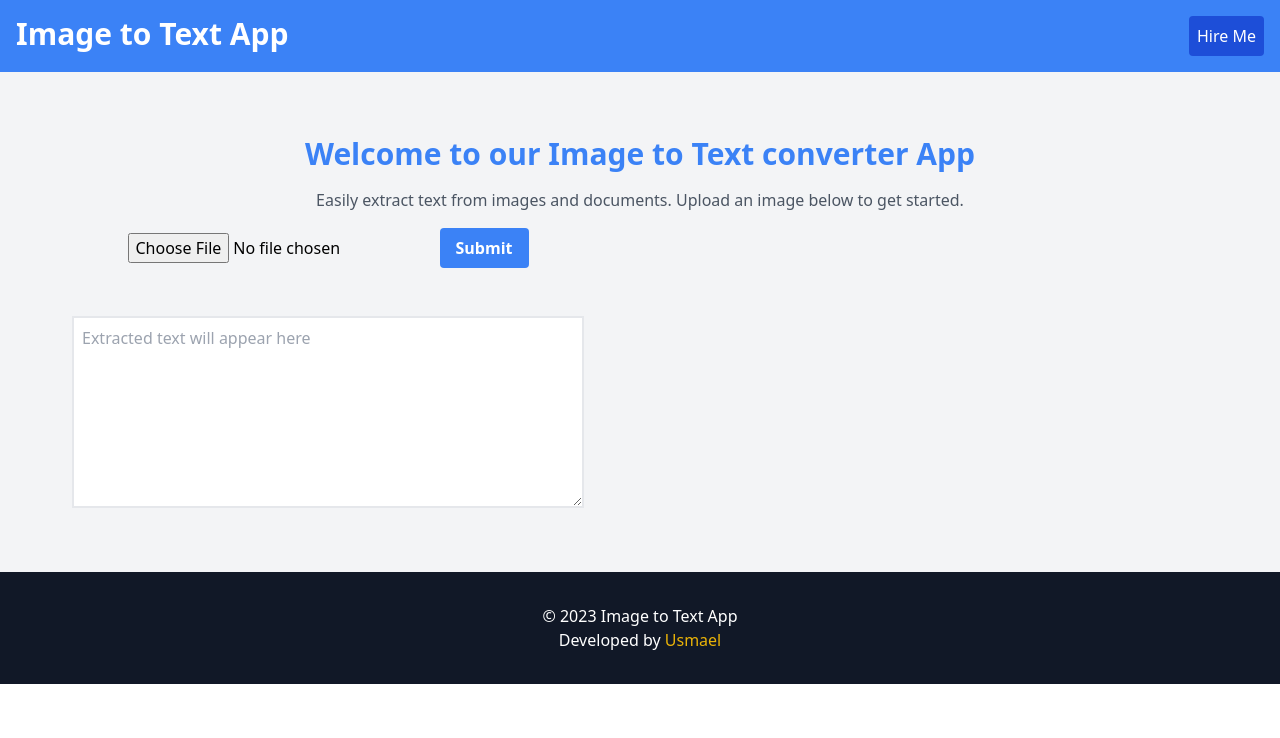
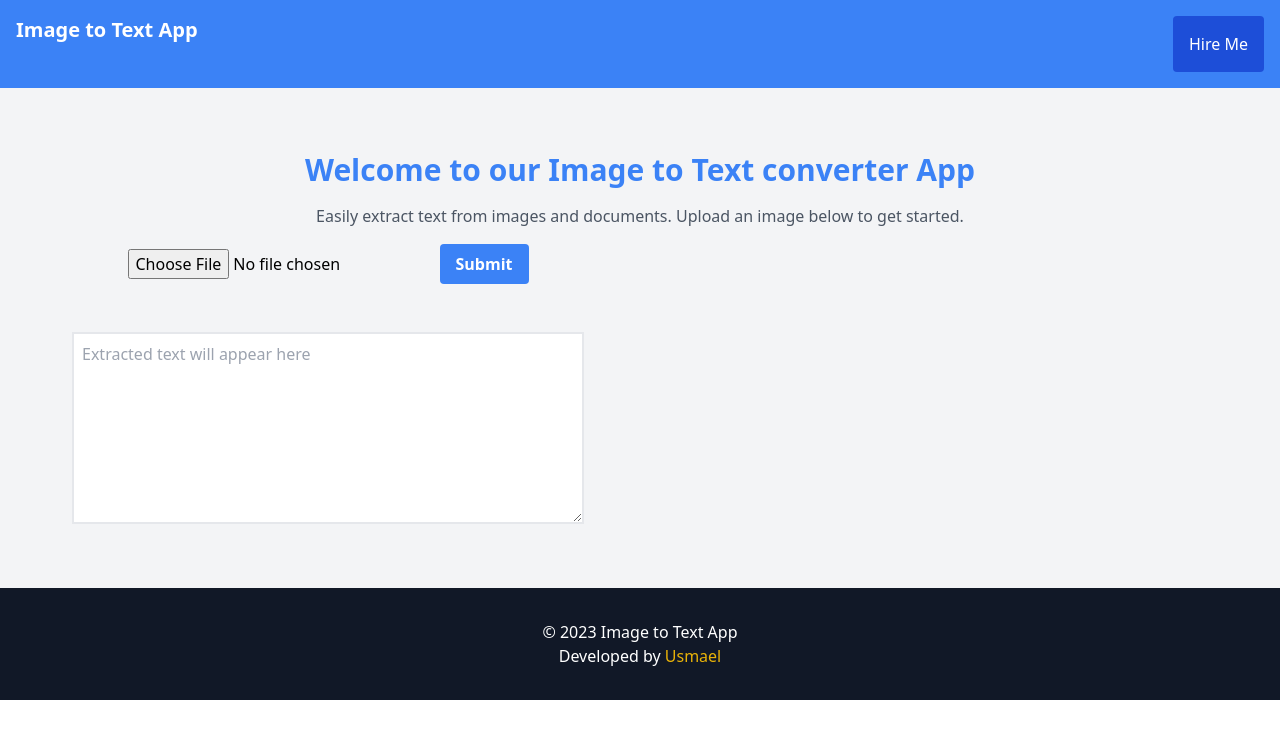
Before and after one commit to usmael188/imagetoText, a React (Create React App) app in the folder imageto-text/: page / in a window 1280 px wide. Shown: the top 738 px of the page. Built offline with nearby package versions, Linux system fonts and the light colour scheme.

Commit message:
correct port

```diff
--- a/imageto-text/src/App.js
+++ b/imageto-text/src/App.js
@@ -11,7 +11,7 @@ function App() {
     formData.append('image', selectedImage);
 
     try {
-      const response = await axios.post('https://image-to-text-5cgq.onrender.com/', formData);
+      const response = await axios.post('http://usmael.pythonanywhere.com/', formData);
       const cleanedText = response.data;
       setCleanedText(cleanedText);
       setError(null);
@@ -26,9 +26,9 @@ function App() {
       {/* Navigation Bar */}
       <nav className='bg-blue-500 p-4'>
         <div className='container mx-auto flex justify-between'>
-          <h1 className='text-white text-3xl font-bold'>Image to Text App</h1>
+          <h1 className='text-white text-3xl sm:text-xl sm:font-400 font-bold'>Image to Text App</h1>
           <a href="mailto:uabdureman@gmail.com" target='_blank' rel='noopener noreferrer' className='text-white bg-blue-700 p-2 rounded'>
-            <button>Hire Me</button>
+            <button className='lg:p-2 '>Hire Me</button>
           </a>
         </div>
       </nav>
```
